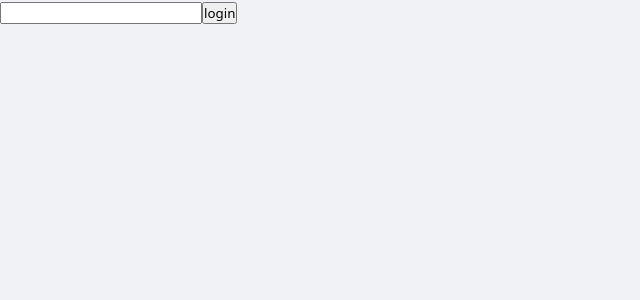
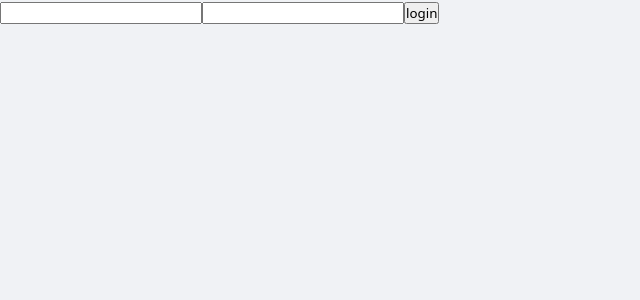
Before and after one commit to AaronHawro/app-project, an Angular app in the folder app-frontend/: page /login in a window 1280 px wide. Shown: the top 300 px of the page, without its empty margins (0-640 px from the left). Built offline with nearby package versions, Linux system fonts and the light colour scheme.

Commit message:
finished veryficaiton & validation, changed some objects type in sevices to any for ease of use

```diff
--- a/app-frontend/src/app/login-page/login-page.component.html
+++ b/app-frontend/src/app/login-page/login-page.component.html
@@ -1,3 +1,4 @@
-<input type="text" [(ngModel)]="usernameInput">
+<input type="text" [(ngModel)]="usernameInput" id="1">
+<input type="text" [(ngModel)]="passwordInput" id="2">
 <button (click)="tryLogIn()">login</button>
 <!-- strona do logowania -->
--- a/app-frontend/src/app/login-page/login-page.component.ts
+++ b/app-frontend/src/app/login-page/login-page.component.ts
@@ -1,6 +1,5 @@
 import { Component } from '@angular/core';
 import { UserService } from '../services/user.service';
-import { strict } from 'assert';
 
 @Component({
   selector: 'app-login-page',
@@ -17,12 +16,17 @@ export class LoginPageComponent {
 
   }
 
-  usernameInput: string = '';
+  usernameInput: string = ''; // basically linked with [(ngModule)] and recieves data from the html element its linked with
+  passwordInput: string = '';
   tryLogIn() {
-    console.log(this.usernameInput);
-
     this.userService.getUserByUsername(this.usernameInput).subscribe(user => {
-      console.log(user);
+      if(user == null) {
+        console.log("user not found");
+      }else if(this.passwordInput != user.password) {
+        console.log("incorrect password");
+      }else {
+        console.log("logged in as: ", user);
+      }
     })
   }
 }
--- a/app-frontend/src/app/services/comment.service.ts
+++ b/app-frontend/src/app/services/comment.service.ts
@@ -15,7 +15,7 @@ export class CommentService {
   }
 
   getComment(id: number) {
-    return this.http.get(`${this.apiUrl}/comment/${id}`);
+    return this.http.get<any>(`${this.apiUrl}/comment/${id}`);
   }
 
   createComment(data: any) {
--- a/app-frontend/src/app/services/project.service.ts
+++ b/app-frontend/src/app/services/project.service.ts
@@ -15,7 +15,7 @@ export class ProjectService {
   }
 
   getProject(id: number) {
-    return this.http.get(`${this.apiUrl}/project/${id}`);
+    return this.http.get<any>(`${this.apiUrl}/project/${id}`);
   }
 
   createProject(data: any) {
--- a/app-frontend/src/app/services/task.service.ts
+++ b/app-frontend/src/app/services/task.service.ts
@@ -15,7 +15,7 @@ export class TaskService {
   }
 
   getTask(id: number) {
-    return this.http.get(`${this.apiUrl}/task/${id}`);
+    return this.http.get<any>(`${this.apiUrl}/task/${id}`);
   }
 
   createTask(data: any) {
--- a/app-frontend/src/app/services/team.service.ts
+++ b/app-frontend/src/app/services/team.service.ts
@@ -15,7 +15,7 @@ export class TeamService {
   }
 
   getTeam(id: number) {
-    return this.http.get(`${this.apiUrl}/team/${id}`);
+    return this.http.get<any>(`${this.apiUrl}/team/${id}`);
   }
 
   createTeam(data: any) {
--- a/app-frontend/src/app/services/user.service.ts
+++ b/app-frontend/src/app/services/user.service.ts
@@ -15,11 +15,11 @@ export class UserService {
   }
 
   getUserById(id: number) {
-    return this.http.get(`${this.apiUrl}/user/id/${id}`);
+    return this.http.get<any>(`${this.apiUrl}/user/id/${id}`);
   }
 
   getUserByUsername(username: String) {
-    return this.http.get(`${this.apiUrl}/user/username/${username}`)
+    return this.http.get<any>(`${this.apiUrl}/user/username/${username}`)
   }
 
   createUser(data: any) {
```
